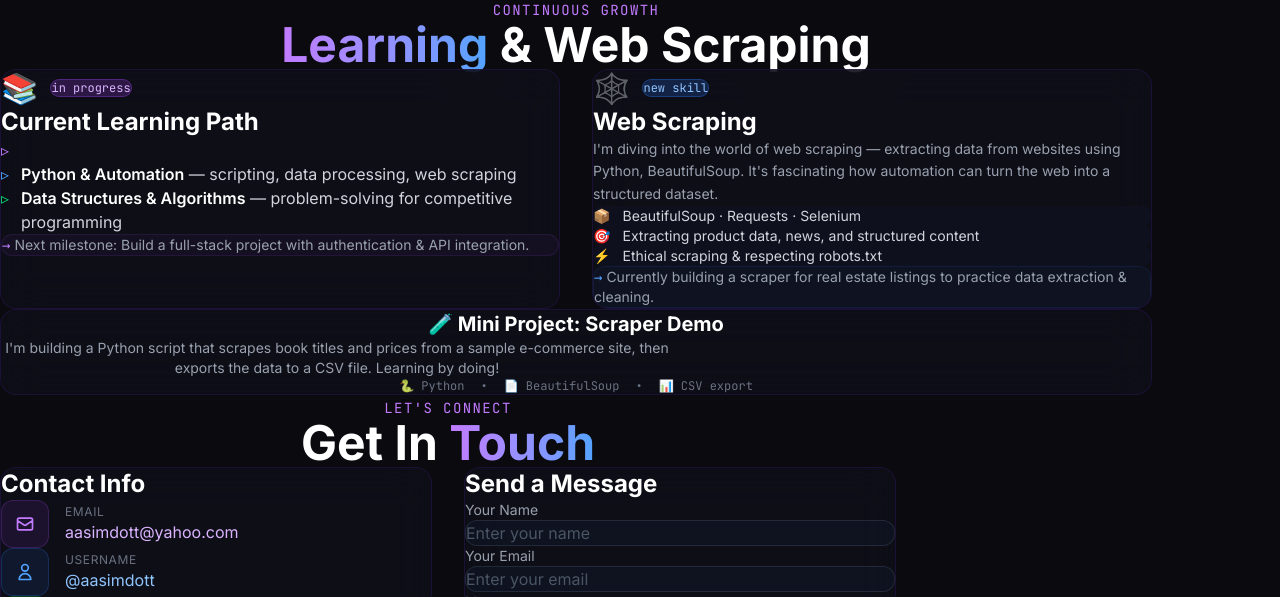
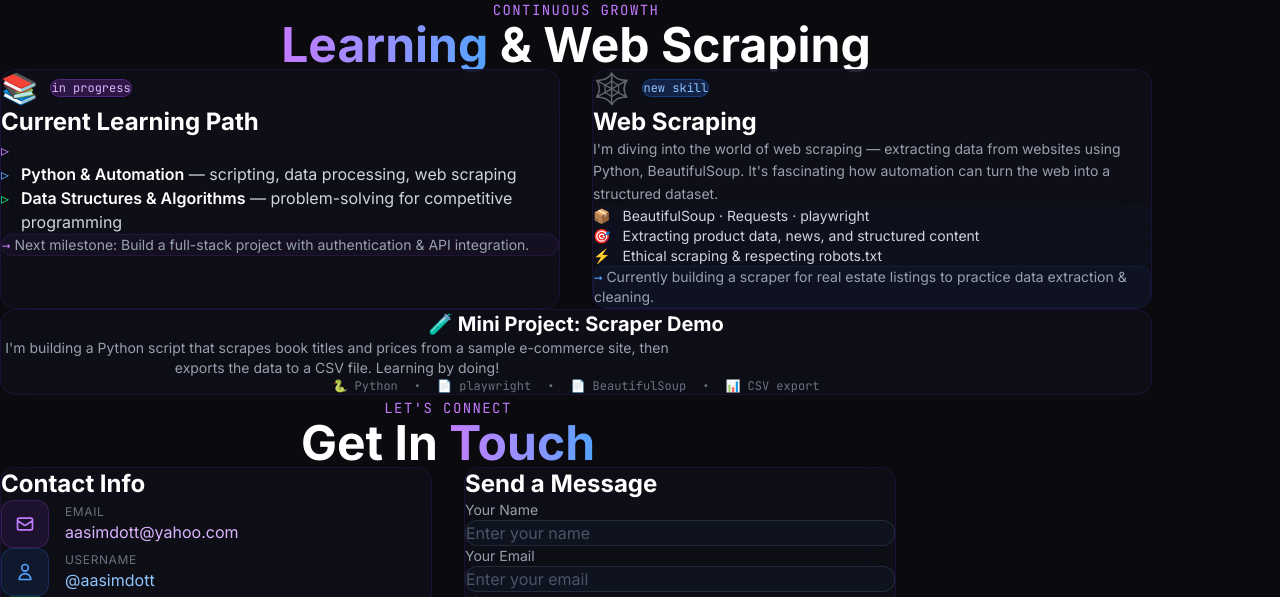
Before and after one commit to aasimdott/portfolio, a plain HTML site: page index.html in a window 1280 px wide. Shown: the part 1841-2438 px from the top of the page. Drawn offline with nearby package versions, Linux system fonts and the light colour scheme.

Commit message:
Update index.html

```diff
--- a/index.html
+++ b/index.html
@@ -646,7 +646,7 @@
                             <div class="space-y-3 text-sm">
                                 <div class="flex items-center gap-3 bg-gray-900/40 p-3 rounded-lg">
                                     <span class="text-blue-400">📦</span>
-                                    <span class="text-gray-300">BeautifulSoup · Requests · Selenium</span>
+                                    <span class="text-gray-300">BeautifulSoup · Requests · playwright</span>
                                 </div>
                                 <div class="flex items-center gap-3 bg-gray-900/40 p-3 rounded-lg">
                                     <span class="text-green-400">🎯</span>
@@ -676,6 +676,8 @@
                         </p>
                         <div class="mt-4 flex justify-center gap-4 text-xs text-gray-500 mono">
                             <span>🐍 Python</span>
+                            <span>•</span>
+                            <span>📄 playwright</span>
                             <span>•</span>
                             <span>📄 BeautifulSoup</span>
                             <span>•</span>
```
